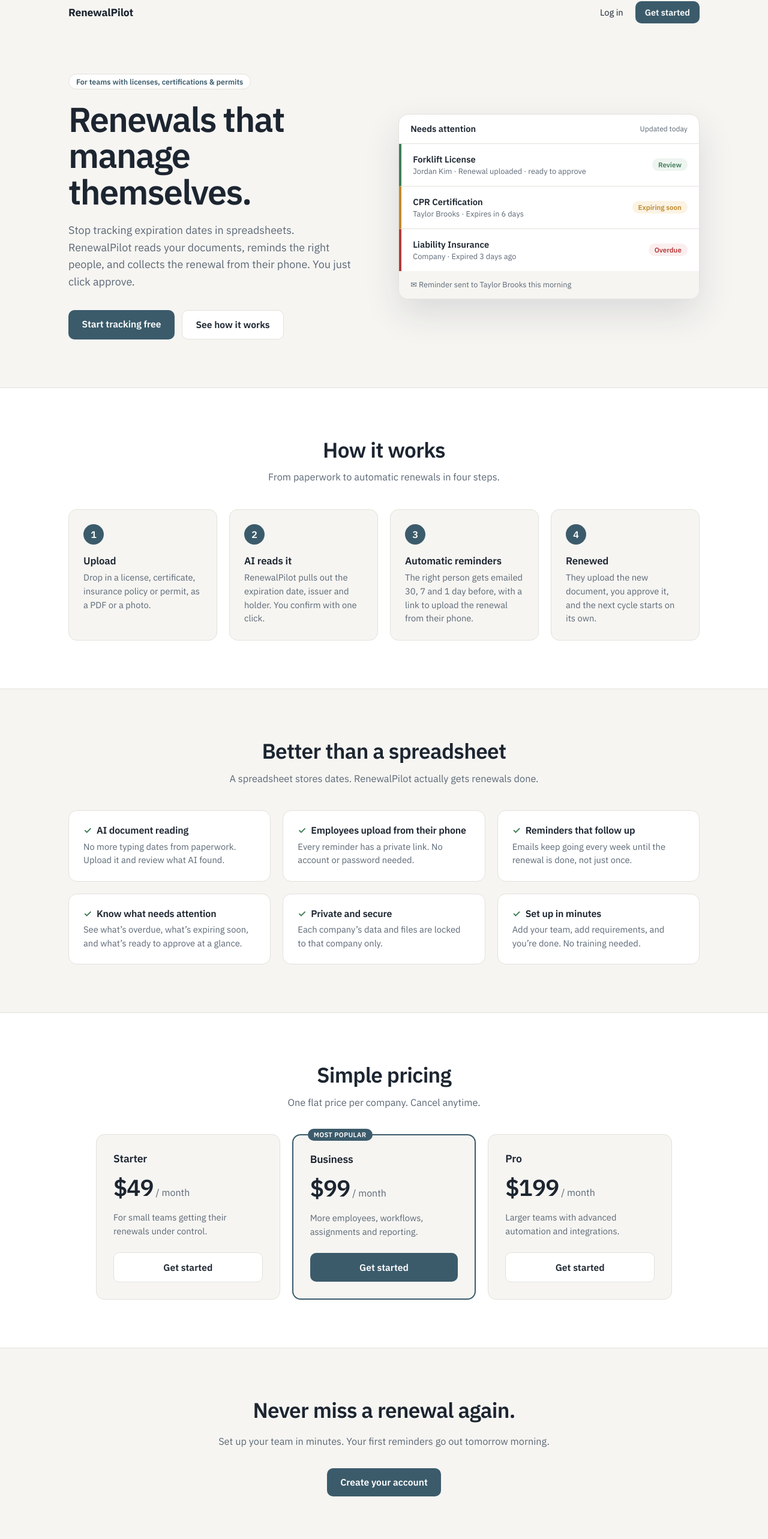
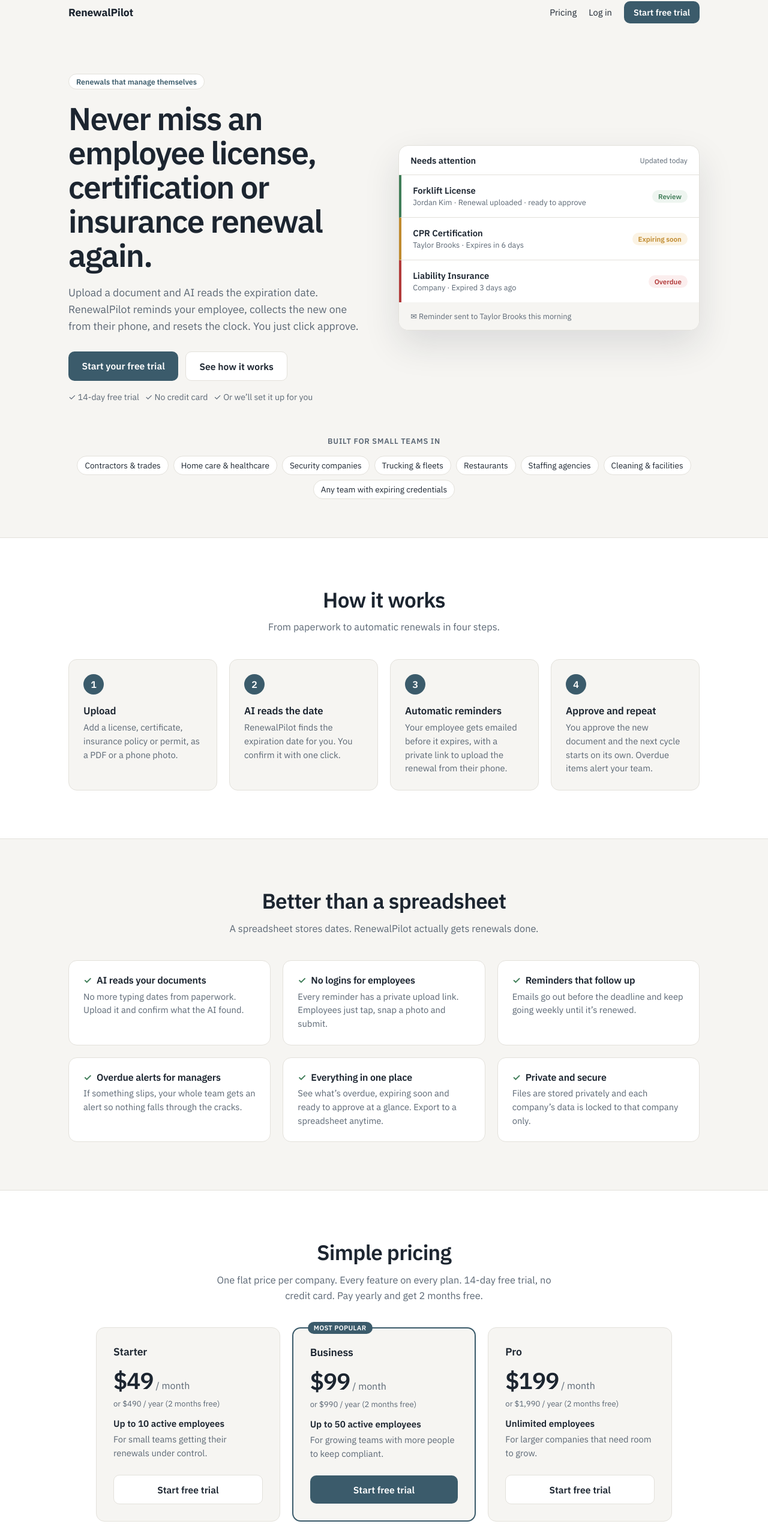
Before and after one commit to carsoncapouch-eng/renewalpilot, a Next.js app in the folder renewalpilot/: page / in a window 1280 px wide. Shown: the part 18-2584 px from the top of the page at 60% size. Built offline with nearby package versions, Linux system fonts and the light colour scheme; no server answers.

Commit message:
Marketing pieces: homepage, email footer, upload badge, yearly plans

```diff
--- a/renewalpilot/app/api/billing/checkout/route.ts
+++ b/renewalpilot/app/api/billing/checkout/route.ts
@@ -10,10 +10,15 @@ export async function POST(req: Request) {
   }
   const { user, organizationId } = auth
 
-  // 2. Which plan did they pick?
-  const { plan } = (await req.json()) as { plan: PlanKey }
+  // 2. Which plan and billing period did they pick?
+  const { plan, interval } = (await req.json()) as { plan: PlanKey; interval?: 'month' | 'year' }
   if (!plan || !(plan in PLANS)) {
     return NextResponse.json({ error: 'Invalid plan' }, { status: 400 })
+  }
+
+  const priceId = interval === 'year' ? PLANS[plan].yearlyPriceId : PLANS[plan].priceId
+  if (!priceId) {
+    return NextResponse.json({ error: 'Yearly billing isn’t available for this plan yet.' }, { status: 400 })
   }
 
   // 3. Load their organization
@@ -59,7 +64,7 @@ export async function POST(req: Request) {
   const session = await stripe.checkout.sessions.create({
     mode: 'subscription',
     customer: customerId,
-    line_items: [{ price: PLANS[plan].priceId, quantity: 1 }],
+    line_items: [{ price: priceId, quantity: 1 }],
     success_url: `${origin}/billing?success=1`,
     cancel_url: `${origin}/billing?canceled=1`,
     client_reference_id: organizationId,
--- a/renewalpilot/app/page.tsx
+++ b/renewalpilot/app/page.tsx
@@ -5,25 +5,67 @@ import { useRouter } from 'next/navigation'
 import { supabase } from '@/lib/supabaseClient'
 
 const STEPS = [
-  { n: '1', title: 'Upload', text: 'Drop in a license, certificate, insurance policy or permit, as a PDF or a photo.' },
-  { n: '2', title: 'AI reads it', text: 'RenewalPilot pulls out the expiration date, issuer and holder. You confirm with one click.' },
-  { n: '3', title: 'Automatic reminders', text: 'The right person gets emailed 30, 7 and 1 day before, with a link to upload the renewal from their phone.' },
-  { n: '4', title: 'Renewed', text: 'They upload the new document, you approve it, and the next cycle starts on its own.' },
+  { n: '1', title: 'Upload', text: 'Add a license, certificate, insurance policy or permit, as a PDF or a phone photo.' },
+  { n: '2', title: 'AI reads the date', text: 'RenewalPilot finds the expiration date for you. You confirm it with one click.' },
+  { n: '3', title: 'Automatic reminders', text: 'Your employee gets emailed before it expires, with a private link to upload the renewal from their phone.' },
+  { n: '4', title: 'Approve and repeat', text: 'You approve the new document and the next cycle starts on its own. Overdue items alert your team.' },
 ]
 
 const FEATURES = [
-  { title: 'AI document reading', text: 'No more typing dates from paperwork. Upload it and review what AI found.' },
-  { title: 'Employees upload from their phone', text: 'Every reminder has a private link. No account or password needed.' },
-  { title: 'Reminders that follow up', text: 'Emails keep going every week until the renewal is done, not just once.' },
-  { title: 'Know what needs attention', text: 'See what’s overdue, what’s expiring soon, and what’s ready to approve at a glance.' },
-  { title: 'Private and secure', text: 'Each company’s data and files are locked to that company only.' },
-  { title: 'Set up in minutes', text: 'Add your team, add requirements, and you’re done. No training needed.' },
+  { title: 'AI reads your documents', text: 'No more typing dates from paperwork. Upload it and confirm what the AI found.' },
+  { title: 'No logins for employees', text: 'Every reminder has a private upload link. Employees just tap, snap a photo and submit.' },
+  { title: 'Reminders that follow up', text: 'Emails go out before the deadline and keep going weekly until it’s renewed.' },
+  { title: 'Overdue alerts for managers', text: 'If something slips, your whole team gets an alert so nothing falls through the cracks.' },
+  { title: 'Everything in one place', text: 'See what’s overdue, expiring soon and ready to approve at a glance. Export to a spreadsheet anytime.' },
+  { title: 'Private and secure', text: 'Files are stored privately and each company’s data is locked to that company only.' },
+]
+
+const INDUSTRIES = [
+  'Contractors & trades',
+  'Home care & healthcare',
+  'Security companies',
+  'Trucking & fleets',
+  'Restaurants',
+  'Staffing agencies',
+  'Cleaning & facilities',
+  'Any team with expiring credentials',
 ]
 
 const PLANS = [
-  { name: 'Starter', price: 49, text: 'For small teams getting their renewals under control.', popular: false },
-  { name: 'Business', price: 99, text: 'More employees, workflows, assignments and reporting.', popular: true },
-  { name: 'Pro', price: 199, text: 'Larger teams with advanced automation and integrations.', popular: false },
+  { name: 'Starter', price: 49, yearly: 490, limit: 'Up to 10 active employees', text: 'For small teams getting their renewals under control.', popular: false },
+  { name: 'Business', price: 99, yearly: 990, limit: 'Up to 50 active employees', text: 'For growing teams with more people to keep compliant.', popular: true },
+  { name: 'Pro', price: 199, yearly: 1990, limit: 'Unlimited employees', text: 'For larger companies that need room to grow.', popular: false },
+]
+
+const FAQS = [
+  {
+    q: 'Do my employees need to create an account?',
+    a: 'No. Each reminder email includes a private upload link. Employees tap it, take a photo of their new certificate and submit. No password needed.',
+  },
+  {
+    q: 'What can I track?',
+    a: 'Anything with an expiration date: professional licenses, certifications (CPR, OSHA, forklift, CDL medical cards), insurance policies and certificates of insurance, business licenses, permits, training and inspections.',
+  },
+  {
+    q: 'How does the AI work?',
+    a: 'When you upload a document, AI reads the expiration date and other details. You always review and confirm before anything is saved, so you stay in control.',
+  },
+  {
+    q: 'Can you set it up for me?',
+    a: 'Yes. During your free trial, just email us photos or PDFs of your team’s documents and we’ll set everything up for you, free.',
+  },
+  {
+    q: 'What happens when my free trial ends?',
+    a: 'Your data stays safe. Your account becomes read-only and reminders pause until you choose a plan. No credit card is needed to start.',
+  },
+  {
+    q: 'Is my data secure?',
+    a: 'Documents are stored privately, connections are encrypted, and each company can only see its own data. We never sell your information.',
+  },
+  {
+    q: 'Can I cancel anytime?',
+    a: 'Yes. Cancel from the Billing page in one click. You keep access until the end of the period you paid for.',
+  },
 ]
 
 const PREVIEW = [
@@ -52,6 +94,18 @@ export default function HomePage() {
   const router = useRouter()
   const [checking, setChecking] = useState(true)
 
+  // Remember where the visitor came from (e.g. ?utm_source=capterra), first visit wins
+  useEffect(() => {
+    try {
+      if (localStorage.getItem('rp_signup_source')) return
+      const params = new URLSearchParams(window.location.search)
+      const utm = params.get('utm_source') || params.get('ref')
+      const referrer = document.referrer && !document.referrer.includes(window.location.host) ? document.referrer : ''
+      const source = utm ? `utm:${utm}` : referrer ? `ref:${referrer}` : ''
+      if (source) localStorage.setItem('rp_signup_source', source.slice(0, 200))
+    } catch {}
+  }, [])
+
   // Logged-in users skip the homepage and go straight to their dashboard
   useEffect(() => {
     supabase.auth.getSession().then(({ data: { session } }) => {
@@ -68,28 +122,32 @@ export default function HomePage() {
       <nav style={{ ...container, display: 'flex', alignItems: 'center', justifyContent: 'space-between', padding: '1.25rem 1.5rem' }}>
         <span style={{ fontWeight: 700, fontSize: '1.1rem', letterSpacing: '-0.01em' }}>RenewalPilot</span>
         <div style={{ display: 'flex', alignItems: 'center', gap: '1.25rem' }}>
+          <Link href="#pricing" style={{ color: 'var(--ink)', textDecoration: 'none', fontSize: '0.92rem' }}>Pricing</Link>
           <Link href="/login" style={{ color: 'var(--ink)', textDecoration: 'none', fontSize: '0.92rem' }}>Log in</Link>
-          <Link href="/signup" style={{ ...primaryCta, padding: '0.55rem 1rem', fontSize: '0.9rem' }}>Get started</Link>
+          <Link href="/signup" style={{ ...primaryCta, padding: '0.55rem 1rem', fontSize: '0.9rem' }}>Start free trial</Link>
         </div>
       </nav>
 
       {/* Hero */}
-      <header style={{ ...container, display: 'grid', gridTemplateColumns: 'repeat(auto-fit, minmax(320px, 1fr))', gap: '3rem', alignItems: 'center', padding: '4rem 1.5rem 5rem' }}>
+      <header style={{ ...container, display: 'grid', gridTemplateColumns: 'repeat(auto-fit, minmax(320px, 1fr))', gap: '3rem', alignItems: 'center', padding: '4rem 1.5rem 3.5rem' }}>
         <div>
           <span style={{ display: 'inline-block', fontSize: '0.78rem', fontWeight: 600, color: 'var(--accent)', background: 'var(--surface)', border: '1px solid var(--line)', padding: '4px 12px', borderRadius: 999, marginBottom: '1.25rem' }}>
-            For teams with licenses, certifications &amp; permits
+            Renewals that manage themselves
           </span>
-          <h1 style={{ fontSize: 'clamp(2.3rem, 6vw, 3.6rem)', lineHeight: 1.05, margin: '0 0 1.25rem', letterSpacing: '-0.03em' }}>
-            Renewals that<br />manage themselves.
+          <h1 style={{ fontSize: 'clamp(2.1rem, 5.5vw, 3.3rem)', lineHeight: 1.08, margin: '0 0 1.25rem', letterSpacing: '-0.03em' }}>
+            Never miss an employee license, certification or insurance renewal again.
           </h1>
-          <p style={{ fontSize: '1.12rem', lineHeight: 1.6, color: 'var(--ink-soft)', margin: '0 0 2rem', maxWidth: 480 }}>
-            Stop tracking expiration dates in spreadsheets. RenewalPilot reads your documents, reminds the right people,
-            and collects the renewal from their phone. You just click approve.
+          <p style={{ fontSize: '1.1rem', lineHeight: 1.6, color: 'var(--ink-soft)', margin: '0 0 1.75rem', maxWidth: 500 }}>
+            Upload a document and AI reads the expiration date. RenewalPilot reminds your employee, collects the new one
+            from their phone, and resets the clock. You just click approve.
           </p>
           <div style={{ display: 'flex', gap: '0.75rem', flexWrap: 'wrap' }}>
-            <Link href="/signup" style={primaryCta}>Start tracking free</Link>
+            <Link href="/signup" style={primaryCta}>Start your free trial</Link>
             <Link href="#how" style={secondaryCta}>See how it works</Link>
           </div>
+          <p style={{ margin: '1.1rem 0 0', fontSize: '0.88rem', color: 'var(--ink-soft)' }}>
+            ✓ 14-day free trial &nbsp; ✓ No credit card &nbsp; ✓ Or we’ll set it up for you
+          </p>
         </div>
 
         {/* Product preview */}
@@ -112,6 +170,20 @@ export default function HomePage() {
           </div>
         </div>
       </header>
+
+      {/* Built for */}
+      <section style={{ ...container, padding: '0 1.5rem 4rem' }}>
+        <p style={{ textAlign: 'center', fontSize: '0.8rem', fontWeight: 600, color: 'var(--ink-soft)', textTransform: 'uppercase', letterSpacing: '0.06em', margin: '0 0 1rem' }}>
+          Built for small teams in
+        </p>
+        <div style={{ display: 'flex', flexWrap: 'wrap', justifyContent: 'center', gap: '0.5rem' }}>
+          {INDUSTRIES.map(i => (
+            <span key={i} style={{ fontSize: '0.85rem', padding: '6px 12px', borderRadius: 999, background: 'var(--surface)', border: '1px solid var(--line)', color: 'var(--ink)' }}>
+              {i}
+            </span>
+          ))}
+        </div>
+      </section>
 
       {/* How it works */}
       <section id="how" style={{ background: 'var(--surface)', borderTop: '1px solid var(--line)', borderBottom: '1px solid var(--line)', padding: '5rem 0' }}>
@@ -149,10 +221,10 @@ export default function HomePage() {
       </section>
 
       {/* Pricing */}
-      <section style={{ background: 'var(--surface)', borderTop: '1px solid var(--line)', borderBottom: '1px solid var(--line)', padding: '5rem 0' }}>
+      <section id="pricing" style={{ background: 'var(--surface)', borderTop: '1px solid var(--line)', borderBottom: '1px solid var(--line)', padding: '5rem 0' }}>
         <div style={container}>
           <h2 style={sectionTitle}>Simple pricing</h2>
-          <p style={sectionSub}>One flat price per company. Cancel anytime.</p>
+          <p style={sectionSub}>One flat price per company. Every feature on every plan. 14-day free trial, no credit card. Pay yearly and get 2 months free.</p>
           <div style={{ display: 'grid', gridTemplateColumns: 'repeat(auto-fit, minmax(260px, 1fr))', gap: '1.25rem', maxWidth: 960, margin: '0 auto' }}>
             {PLANS.map(p => (
               <div key={p.name} style={{ position: 'relative', padding: '1.75rem', borderRadius: 14, background: 'var(--paper)', border: p.popular ? '2px solid var(--accent)' : '1px solid var(--line)', display: 'flex', flexDirection: 'column' }}>
@@ -166,30 +238,43 @@ export default function HomePage() {
                   <span className="mono" style={{ fontSize: '2.4rem', fontWeight: 600, letterSpacing: '-0.02em' }}>${p.price}</span>
                   <span style={{ color: 'var(--ink-soft)' }}> / month</span>
                 </p>
-                <p style={{ color: 'var(--ink-soft)', fontSize: '0.92rem', lineHeight: 1.55, margin: '0.85rem 0 1.5rem', flex: 1 }}>{p.text}</p>
-                <Link href="/signup" style={{ ...(p.popular ? primaryCta : secondaryCta), textAlign: 'center' }}>Get started</Link>
+                <p style={{ margin: '0.3rem 0 0', fontSize: '0.82rem', color: 'var(--ink-soft)' }}>or ${p.yearly.toLocaleString()} / year (2 months free)</p>
+                <p style={{ margin: '0.9rem 0 0', fontWeight: 600, fontSize: '0.95rem' }}>{p.limit}</p>
+                <p style={{ color: 'var(--ink-soft)', fontSize: '0.92rem', lineHeight: 1.55, margin: '0.4rem 0 1.5rem', flex: 1 }}>{p.text}</p>
+                <Link href="/signup" style={{ ...(p.popular ? primaryCta : secondaryCta), textAlign: 'center' }}>Start free trial</Link>
               </div>
+            ))}
+          </div>
+          <p style={{ textAlign: 'center', color: 'var(--ink-soft)', fontSize: '0.85rem', marginTop: '1.75rem', lineHeight: 1.6 }}>
+            Every plan includes AI document reading, automatic reminders, employee upload links, overdue alerts, team access and CSV export.
+          </p>
+        </div>
+      </section>
+
+      {/* FAQ */}
+      <section style={{ padding: '5rem 0' }}>
+        <div style={{ ...container, maxWidth: 760 }}>
+          <h2 style={sectionTitle}>Questions</h2>
+          <p style={sectionSub}>Everything you need to know before you start.</p>
+          <div style={{ display: 'grid', gap: '0.75rem' }}>
+            {FAQS.map(f => (
+              <details key={f.q} style={{ background: 'var(--surface)', border: '1px solid var(--line)', borderRadius: 12, padding: '1rem 1.25rem' }}>
+                <summary style={{ cursor: 'pointer', fontWeight: 600, fontSize: '0.98rem' }}>{f.q}</summary>
+                <p style={{ margin: '0.75rem 0 0', color: 'var(--ink-soft)', fontSize: '0.93rem', lineHeight: 1.6 }}>{f.a}</p>
+              </details>
             ))}
           </div>
         </div>
       </section>
 
       {/* Final CTA */}
-      <section style={{ padding: '5rem 0', textAlign: 'center' }}>
+      <section style={{ padding: '1rem 0 5rem', textAlign: 'center' }}>
         <div style={container}>
           <h2 style={{ ...sectionTitle, marginBottom: '1rem' }}>Never miss a renewal again.</h2>
-          <p style={{ ...sectionSub, marginBottom: '2rem' }}>Set up your team in minutes. Your first reminders go out tomorrow morning.</p>
-          <Link href="/signup" style={primaryCta}>Create your account</Link>
+          <p style={{ ...sectionSub, marginBottom: '2rem' }}>Set up your team in minutes, or send us your documents and we’ll do it for you.</p>
+          <Link href="/signup" style={primaryCta}>Start your free trial</Link>
         </div>
       </section>
-
-      {/* Footer */}
-      <footer style={{ borderTop: '1px solid var(--line)', padding: '1.75rem 0' }}>
-        <div style={{ ...container, display: 'flex', justifyContent: 'space-between', flexWrap: 'wrap', gap: '1rem', color: 'var(--ink-soft)', fontSize: '0.85rem' }}>
-          <span><strong style={{ color: 'var(--ink)' }}>RenewalPilot</strong> · Renewals that manage themselves.</span>
-          <span>© {new Date().getFullYear()} RenewalPilot</span>
-        </div>
-      </footer>
     </div>
   )
 }
--- a/renewalpilot/lib/reminderEmail.ts
+++ b/renewalpilot/lib/reminderEmail.ts
@@ -2,6 +2,14 @@
 
 function escapeHtml(s: string) {
   return s.replace(/[&<>"']/g, c => ({ '&': '&amp;', '<': '&lt;', '>': '&gt;', '"': '&quot;', "'": '&#39;' }[c]!))
+}
+
+function siteOrigin(link: string) {
+  try {
+    return new URL(link).origin
+  } catch {
+    return 'https://renewalpilot-eta.vercel.app'
+  }
 }
 
 export function buildEmail(opts: { name: string; person: string; expiration: string; days: number; link: string }) {
@@ -11,6 +19,7 @@ export function buildEmail(opts: { name: string; person: string; expiration: str
   const dateLabel = new Date(opts.expiration.slice(0, 10) + 'T00:00:00Z').toLocaleDateString('en-US', {
     month: 'long', day: 'numeric', year: 'numeric', timeZone: 'UTC',
   })
+  const homeLink = `${siteOrigin(opts.link)}/?utm_source=reminder_footer&utm_medium=email`
 
   const red = { color: '#b23b3b', bg: '#fbeeee' }
   const amber = { color: '#c08a2e', bg: '#fbf3e4' }
@@ -52,6 +61,9 @@ export function buildEmail(opts: { name: string; person: string; expiration: str
     <p style="max-width:520px;margin:16px auto 0;text-align:center;color:#8a949e;font-size:12px;line-height:1.5">
       You’re receiving this because you’re responsible for, or manage, this requirement in RenewalPilot.
     </p>
+    <p style="max-width:520px;margin:10px auto 0;text-align:center;color:#8a949e;font-size:12px;line-height:1.5">
+      Sent with <a href="${homeLink}" style="color:#5b6774;font-weight:600;text-decoration:underline">RenewalPilot</a> · automatic license &amp; certification reminders for small teams. Free 14-day trial.
+    </p>
   </div>`
 
   return { subject, html }
--- a/renewalpilot/lib/stripe.ts
+++ b/renewalpilot/lib/stripe.ts
@@ -14,31 +14,39 @@ export const PLANS = {
   starter: {
     name: "Starter",
     price: 49,
+    yearlyPrice: 490,
     employees: 10,
     priceId: process.env.STRIPE_PRICE_STARTER!,
+    yearlyPriceId: process.env.STRIPE_PRICE_STARTER_YEARLY,
     description: "For small teams — up to 10 active employees",
   },
   business: {
     name: "Business",
     price: 99,
+    yearlyPrice: 990,
     employees: 50,
     priceId: process.env.STRIPE_PRICE_BUSINESS!,
+    yearlyPriceId: process.env.STRIPE_PRICE_BUSINESS_YEARLY,
     description: "For growing teams — up to 50 active employees",
   },
   pro: {
     name: "Pro",
     price: 199,
+    yearlyPrice: 1990,
     employees: null,
     priceId: process.env.STRIPE_PRICE_PRO!,
+    yearlyPriceId: process.env.STRIPE_PRICE_PRO_YEARLY,
     description: "For larger companies — unlimited employees",
   },
 } as const;
 
 export type PlanKey = keyof typeof PLANS;
 
-// Turns a Stripe price ID back into "starter" | "business" | "pro".
+// Turns a Stripe price ID (monthly or yearly) back into "starter" | "business" | "pro".
 // The webhook uses this to update the organization's plan.
 export function planFromPriceId(priceId: string): PlanKey | null {
-  const match = Object.entries(PLANS).find(([, p]) => p.priceId === priceId);
+  const match = Object.entries(PLANS).find(
+    ([, p]) => p.priceId === priceId || (!!p.yearlyPriceId && p.yearlyPriceId === priceId)
+  );
   return match ? (match[0] as PlanKey) : null;
 }
```
Also changed, not shown: renewalpilot/app/billing/page.tsx (+44 -8 lines), renewalpilot/app/upload/[token]/page.tsx (+27 -2 lines).
